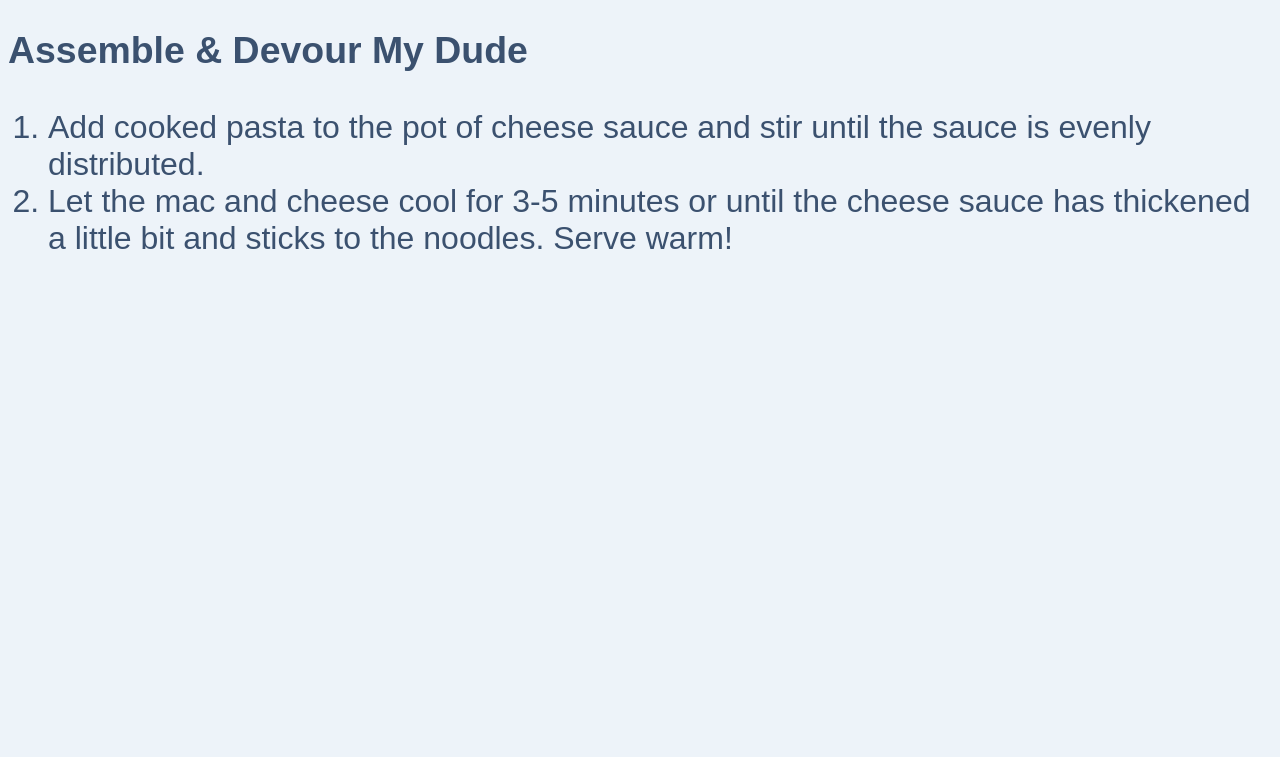
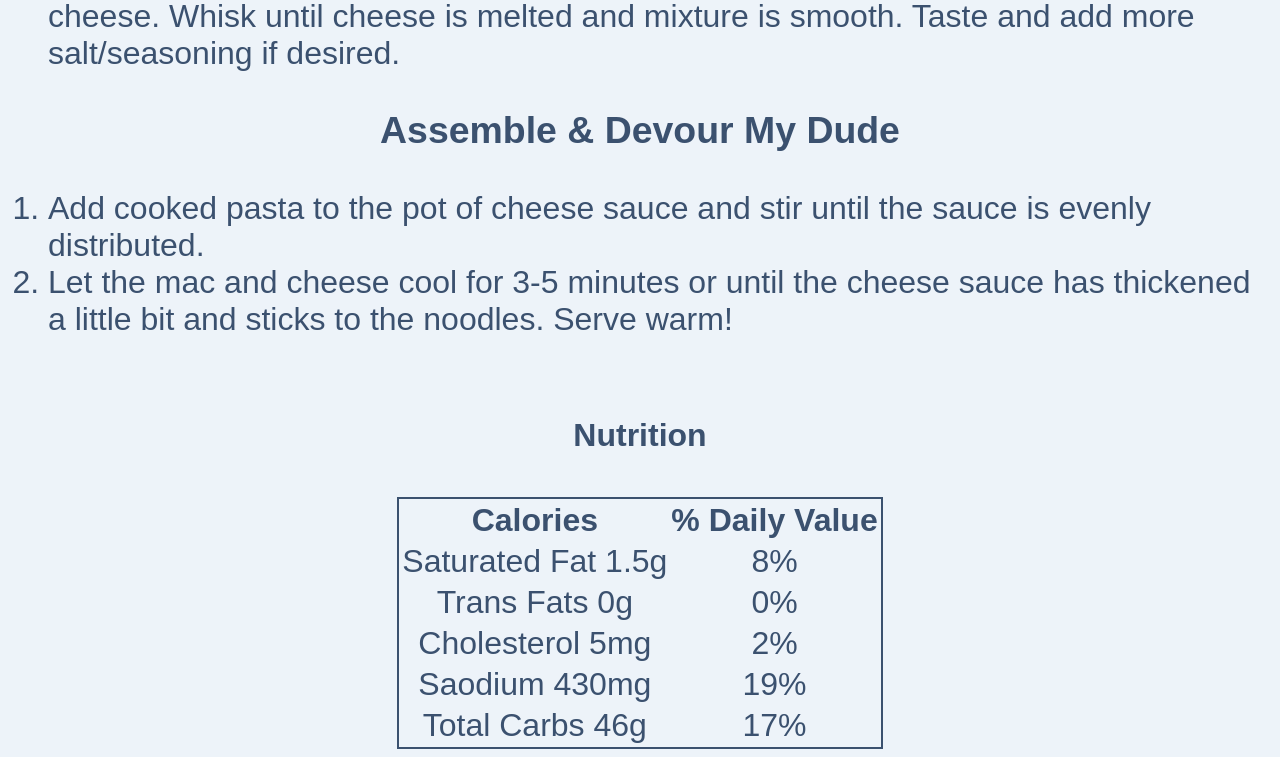
Before and after one commit to T4nGe4nT/favfood, a plain HTML site: page directions.html in a window 1280 px wide. Shown: the part 975-1732 px from the top of the page. Before the commit the page ends 1264 px from the top, so only its background shows below. Drawn offline with Linux system fonts and the light colour scheme.

Commit message:
Added Table and worked on alignments

```diff
--- a/directions.html
+++ b/directions.html
@@ -19,6 +19,7 @@
 </div>
 <hr>
 <h2>Instructions</h2>
+<h3>Cooking Noods My Doods</h3>
 <ol>
     <li>Cook elbow macaroni according to package instructions. Be sure to add ¼ tsp salt to the water used to boil the noodles. Drain, and set aside.</li>
 </ol>
@@ -38,5 +39,33 @@
     <li>Add cooked pasta to the pot of cheese sauce and stir until the sauce is evenly distributed.</li>
     <li>Let the mac and cheese cool for 3-5 minutes or until the cheese sauce has thickened a little bit and sticks to the noodles. Serve warm!</li>
  </ol>
+ <br>
+    <h4>Nutrition</h4>
+ <table class="t1">
+    <tr>
+        <th>Calories</th>
+        <th>% Daily Value</th>
+    </tr>
+    <tr>
+        <td>Saturated Fat 1.5g</td>
+        <td> 8% </td>
+    </tr>
+    <tr>
+        <td>Trans Fats 0g</td>
+        <td> 0% </td>
+    </tr>
+    <tr>
+        <td>Cholesterol 5mg</td>
+        <td> 2% </td>
+    </tr>
+    <tr>
+        <td>Saodium 430mg</td>
+        <td> 19% </td>
+    </tr>
+    <tr>
+        <td>Total Carbs 46g</td>
+        <td> 17% </td>
+    </tr>
+ </table>
 </body>
 </html>
--- a/styles.css
+++ b/styles.css
@@ -1,5 +1,11 @@
 body {
     background-color: #EDF3F9;
+    text-align: center;
+    animation: fadeIn 5s;
+}
+@keyframes fadeIn {
+    0% { opacity: 0; }
+    100% { opacity: 1;}
 
 }
 .index {
@@ -27,9 +33,31 @@ body {
 .dp1 {
     background-color: #F8CE6E ;
     border: #333333;
-    border-radius: 5%;
+    border-radius: 10px;
     border: 2px solid #3B516F;
+    padding: auto;
 }
 .sec1 {
     -ms-flex-align: start;
 }
+img {
+    border-radius: 50%;
+    border: 2px solid #3B516F;
+}
+
+ul {
+    display: table;
+    margin: 0 auto;
+    text-align: left;
+}
+ol {
+    display: table;
+    margin: 0 auto;
+    text-align: left;
+}
+.t1 {
+    border: 2px solid #3B516F;
+    margin: 0 auto;
+    display: table;
+    align-content: center;
+}
```
Also changed, not shown: index.html (+9 -10 lines), ingredients.html (+1 -0 lines), mac.jpeg (added).
